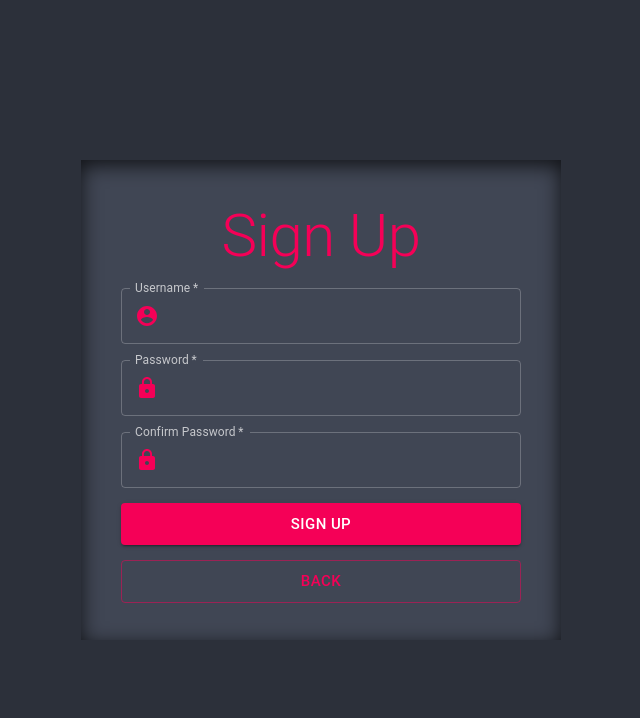
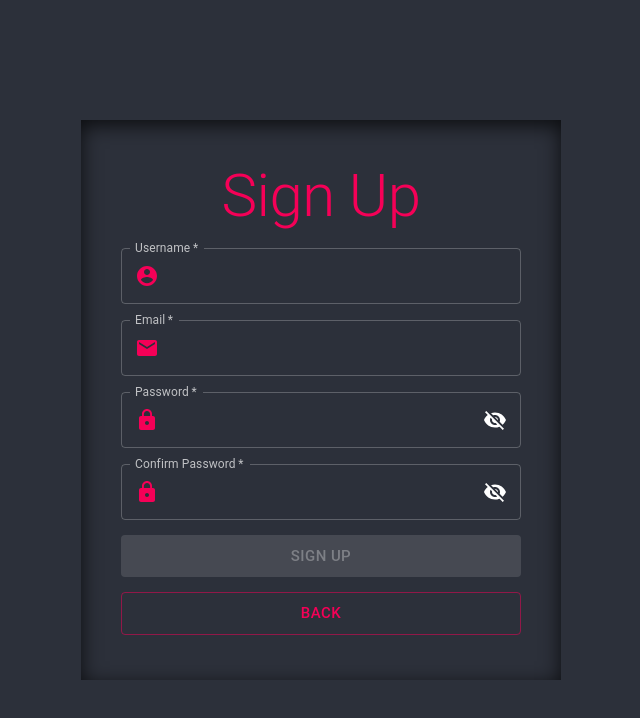
Before and after one commit to nullaf/SignUp-LogIn-App, a React (Create React App) app: page / in a window 1280 px wide. Both pictures are taken after a click on the button "SIGN UP". Shown: the top 718 px of the page, without its empty margins (319-959 px from the left). Built offline with nearby package versions, Linux system fonts and the light colour scheme.

Commit message:
second commit

```diff
--- a/src/App.js
+++ b/src/App.js
@@ -1,10 +1,5 @@
 import React, { useState } from "react";
-import { BrowserRouter as Router, Switch, Route, Link } from "react-router-dom";
-import Home from "./Components/home";
-import About from "./Components/about";
-import Contact from "./Components/contact";
 import "./App.scss";
-import { withStyles } from "@material-ui/core/styles";
 import Button from "@material-ui/core/Button";
 import Typography from "@material-ui/core/Typography";
 import TextField from "@material-ui/core/TextField";
@@ -13,8 +8,11 @@ import Grid from "@material-ui/core/Grid";
 import LockIcon from "@material-ui/icons/Lock";
 import InputAdornment from "@material-ui/core/InputAdornment";
 import { Helmet } from "react-helmet";
-import MUISwitch from "@material-ui/core/Switch";
+import MailIcon from "@material-ui/icons/Mail";
 import { createMuiTheme, ThemeProvider } from "@material-ui/core/styles";
+import IconButton from "@material-ui/core/IconButton";
+import Visibility from "@material-ui/icons/Visibility";
+import VisibilityOff from "@material-ui/icons/VisibilityOff";
 
 const theme = createMuiTheme({
   palette: {
@@ -23,30 +21,48 @@ const theme = createMuiTheme({
 });
 
 function App() {
+  const [inputState, setInput] = useState("");
+  const [email, setEmail] = useState("");
+  const [password, setPassword] = useState("");
+  const [confirmPassword, setConfirmPassword] = useState("");
+  const [username, setUsername] = useState("");
+  const [showPassState, setShowPass] = useState(false);
+  const [isMailState, setIsMail] = useState(false);
+  const [passEqualState, setPassEqual] = useState(true);
+
+  const handleMouseDownPassword = (event) => {
+    event.preventDefault();
+  };
+
+  const handleClickShowPassword = () => {
+    setShowPass(!showPassState);
+  };
+
+  function validateFormSignIn() {
+    return inputState.length > 0 && password.length;
+  }
+  function validateFormSignUp() {
+    return (
+      email.length > 0 &&
+      password.length > 0 &&
+      confirmPassword.length > 0 &&
+      username.length > 0 &&
+      passEqualState &&
+      isMailState
+    );
+  }
+  function handleSubmit(event) {
+    event.preventDefault();
+  }
+
   const [authState, setAuth] = useState(0);
   if (authState === 1) {
     return (
-      <Router>
+      <div className="App">
         <Helmet>
           <style>{"body { background-color: #EFEFEF; }"}</style>
         </Helmet>
-        <div className="buttons">
-          <Button variant="contained">
-            <Link to={"/"} className="nav">
-              {" "}
-              Home{" "}
-            </Link>
-          </Button>
-          <Button variant="contained">
-            <Link to={"/contact"} className="nav">
-              Contact
-            </Link>
-          </Button>
-          <Button variant="contained">
-            <Link to={"/about"} className="nav">
-              About
-            </Link>
-          </Button>
+
         <Button
           variant="contained"
           className="signOut"
@@ -58,17 +74,12 @@ function App() {
         >
           Sign Out
         </Button>
-          <Switch>
-            <Route exact path="/" component={Home} />
-            <Route path="/contact" component={Contact} />
-            <Route path="/about" component={About} />
-          </Switch>
       </div>
-      </Router>
     );
   } else if (authState === 0) {
     return (
       <ThemeProvider theme={theme}>
+        <form noValidate autoComplete="off" onSubmit={handleSubmit}>
           <div className="signIn">
             <Helmet>
               <style>{"body { background-color: #2c303a; }"}</style>
@@ -92,16 +103,25 @@ function App() {
                 className="username"
               >
                 <TextField
-                label="Username"
+                  label="Username or Email"
                   variant="outlined"
                   fullWidth
                   autoFocus
                   required
                   color="secondary"
+                  type={isMailState ? email : null}
+                  value={inputState}
+                  onChange={(e) => {
+                    setInput(e.target.value);
+                    setIsMail(e.target.value.includes("@"));
+                  }}
                   InputProps={{
                     startAdornment: (
                       <InputAdornment position="start">
+                        {isMailState ? null : (
                           <AccountCircle color="secondary" />
+                        )}
+                        {isMailState ? <MailIcon color="secondary" /> : null}
                       </InputAdornment>
                     ),
                   }}
@@ -118,20 +138,34 @@ function App() {
               >
                 <TextField
                   label="Password"
-                type="password"
+                  type={showPassState ? "text" : "password"}
                   autoComplete="current-password"
                   variant="outlined"
                   fullWidth
                   required
                   color="secondary"
+                  value={password}
+                  onChange={(e) => setPassword(e.target.value)}
                   InputProps={{
                     startAdornment: (
                       <InputAdornment position="start">
                         <LockIcon color="secondary" />
                       </InputAdornment>
                     ),
+                    endAdornment: (
+                      <InputAdornment position="end">
+                        <IconButton
+                          aria-label="toggle password visibility"
+                          onClick={handleClickShowPassword}
+                          onMouseDown={handleMouseDownPassword}
+                          edge="end"
+                        >
+                          {showPassState ? <Visibility /> : <VisibilityOff />}
+                        </IconButton>
+                      </InputAdornment>
+                    ),
                   }}
-              ></TextField>
+                />
               </Grid>
 
               <Button
@@ -140,6 +174,8 @@ function App() {
                 size="large"
                 color="secondary"
                 fullWidth
+                type="submit"
+                disabled={!validateFormSignIn()}
                 onClick={() => {
                   setAuth(1);
                 }}
@@ -152,20 +188,33 @@ function App() {
                 size="large"
                 color="secondary"
                 fullWidth
+                floatingLabelText="Password"
                 onClick={() => {
                   setAuth(2);
                 }}
               >
                 Sign Up
               </Button>
+              <Button
+                className="login"
+                variant="outlined"
+                size="large"
+                color="secondary"
+                fullWidth
+                floatingLabelText="Password"
+              >
+                Forgot Password
+              </Button>
             </Grid>
           </div>
+        </form>
       </ThemeProvider>
     );
   } else {
     return (
       <ThemeProvider theme={theme}>
-        <div className="signIn">
+        <form noValidate autoComplete="off" onSubmit={handleSubmit}>
+          <div className="signUp">
             <Helmet>
               <style>{"body { background-color: #2c303a; }"}</style>
             </Helmet>
@@ -193,11 +242,38 @@ function App() {
                   fullWidth
                   autoFocus
                   required
+                  value={username}
+                  onChange={(e) => setUsername(e.target.value)}
                   color="secondary"
                   InputProps={{
                     startAdornment: (
                       <InputAdornment position="start">
                         <AccountCircle color="secondary" />
+                      </InputAdornment>
+                    ),
+                  }}
+                >
+                  {" "}
+                </TextField>
+                <TextField
+                  style={{ marginTop: "1em" }}
+                  label="Email"
+                  type="email"
+                  variant="outlined"
+                  fullWidth
+                  required
+                  error={isMailState || !email.length ? 0 : 1}
+                  helperText={isMailState || !email.length ? "" : "Your email address is invalid."}
+                  color="secondary"
+                  onChange={(e) => {
+                    setEmail(e.target.value);
+                    setIsMail(e.target.value.includes("@"));
+                  }}
+                  value={email}
+                  InputProps={{
+                    startAdornment: (
+                      <InputAdornment position="start">
+                        <MailIcon color="secondary" />
                       </InputAdornment>
                     ),
                   }}
@@ -214,37 +290,73 @@ function App() {
               >
                 <TextField
                   label="Password"
-                type="password"
+                  type={showPassState ? "text" : "password"}
                   autoComplete="current-password"
                   variant="outlined"
                   fullWidth
                   required
                   color="secondary"
+                  value={password}
+                  onChange={(e) => {
+                    setPassword(e.target.value);
+                    setPassEqual(e.target.value === confirmPassword);
+                  }}
                   InputProps={{
                     startAdornment: (
                       <InputAdornment position="start">
                         <LockIcon color="secondary" />
                       </InputAdornment>
                     ),
+                    endAdornment: (
+                      <InputAdornment position="end">
+                        <IconButton
+                          aria-label="toggle password visibility"
+                          onClick={handleClickShowPassword}
+                          onMouseDown={handleMouseDownPassword}
+                          edge="end"
+                        >
+                          {showPassState ? <Visibility /> : <VisibilityOff />}
+                        </IconButton>
+                      </InputAdornment>
+                    ),
                   }}
-              ></TextField>
+                />
                 <TextField
                   style={{ marginTop: "1em" }}
                   label="Confirm Password"
-                type="password"
+                  type={showPassState ? "text" : "password"}
                   autoComplete="current-password"
                   variant="outlined"
                   fullWidth
                   required
+                  error={passEqualState ? 0 : 1}
+                  helperText={passEqualState ? "" : "The password confirmation does not match."}
                   color="secondary"
+                  value={confirmPassword}
+                  onChange={(e) => {
+                    setConfirmPassword(e.target.value);
+                    setPassEqual(password === e.target.value);
+                  }}
                   InputProps={{
                     startAdornment: (
                       <InputAdornment position="start">
                         <LockIcon color="secondary" />
                       </InputAdornment>
                     ),
+                    endAdornment: (
+                      <InputAdornment position="end">
+                        <IconButton
+                          aria-label="toggle password visibility"
+                          onClick={handleClickShowPassword}
+                          onMouseDown={handleMouseDownPassword}
+                          edge="end"
+                        >
+                          {showPassState ? <Visibility /> : <VisibilityOff />}
+                        </IconButton>
+                      </InputAdornment>
+                    ),
                   }}
-              ></TextField>
+                />
               </Grid>
 
               <Button
@@ -253,6 +365,7 @@ function App() {
                 size="large"
                 color="secondary"
                 fullWidth
+                disabled={!validateFormSignUp()}
                 onClick={() => {
                   setAuth(0);
                 }}
@@ -273,6 +386,7 @@ function App() {
               </Button>
             </Grid>
           </div>
+        </form>
       </ThemeProvider>
     );
   }
--- a/src/App.scss
+++ b/src/App.scss
@@ -11,18 +11,34 @@
 .signIn {
  text-align: center;
   margin: auto;
-  width: 50%;
-  height: 50%;
+  width: 50vw;
+  height: 50vh;
   min-width: 200px;
   max-width: 400px;
+  min-height: 370px;
   padding: 40px;
   position: absolute;
-  background: #404654;
+  background: #2c303a;
 
   top: 0; left: 0; bottom: 0; right: 0;
   box-shadow: inset 0px 5px 20px 0px rgba(0,0,0,0.75);
+}
+.signUp {
+  text-align: center;
+  margin: auto;
+  width: 60vw;
+  height: 60vh;
+  min-width: 200px;
+  max-width: 400px;
+  min-height: 450px;
+  padding: 40px;
+  position: absolute;
+  background: #2c303a;
 
+  top: 0; left: 0; bottom: 0; right: 0;
+  box-shadow: inset 0px 5px 20px 0px rgba(0,0,0,0.75);
 }
+
 .textfieldgrid{
   .username {
     margin-top: 1em;
```
Lines whose indentation alone changed are shown as unchanged.
